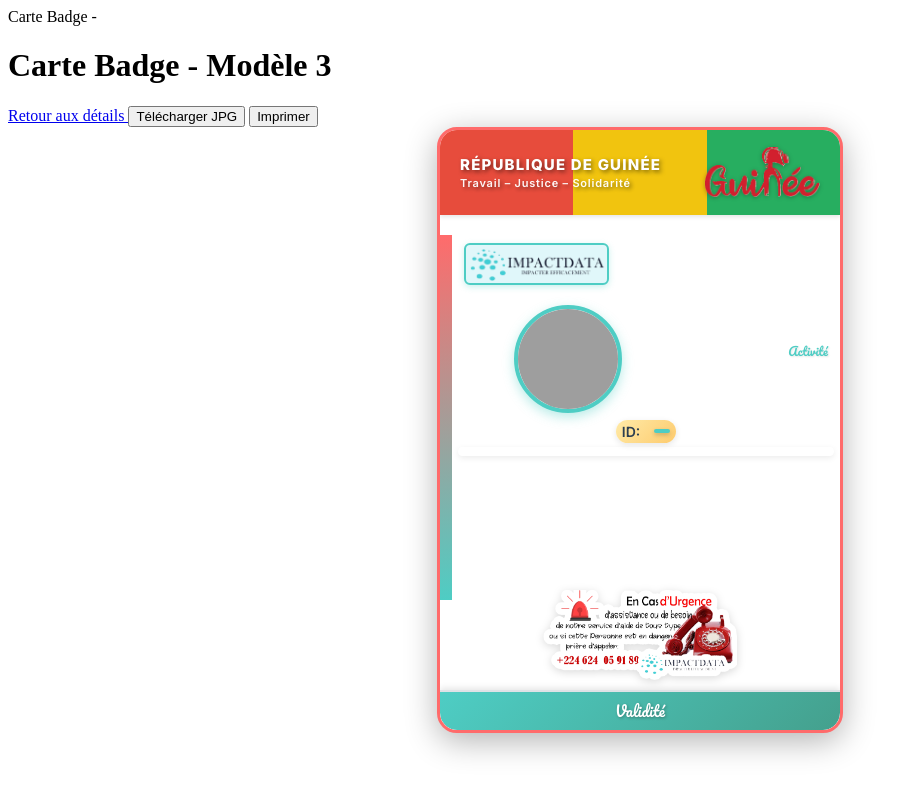
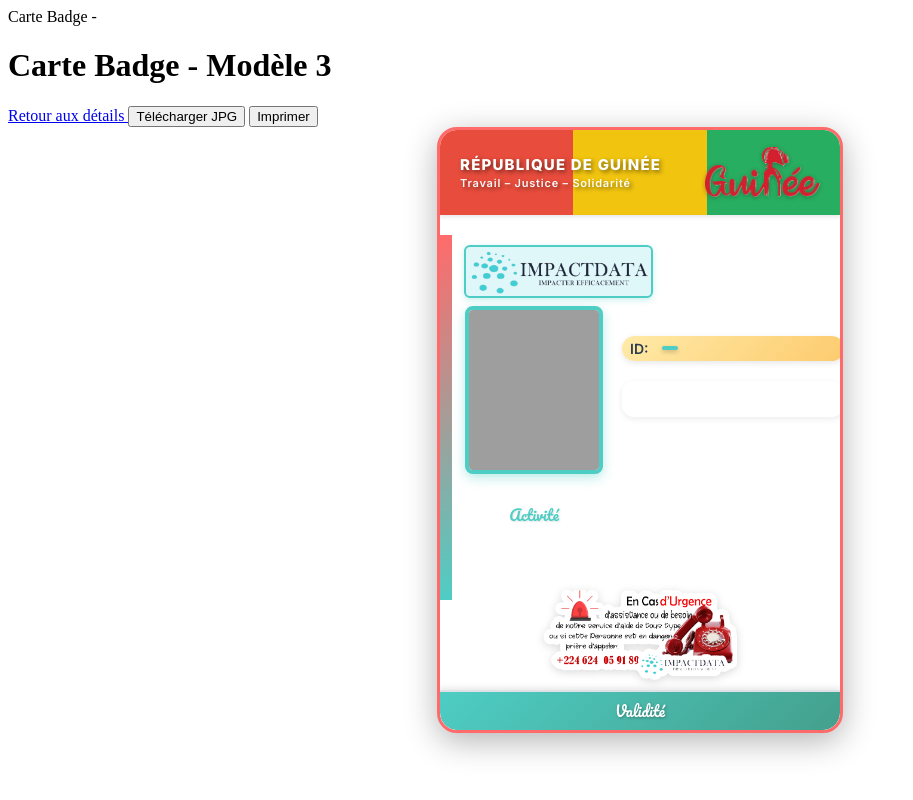
Before and after one commit to bytesecuritas/impactdata, a Django app: template core/templates/core/badges/badge_card_template3.html in a window 1280 px wide. Shown: the whole page, without its empty margins (0-913 px from the left). Run offline with Django 5.2, Linux system fonts and the light colour scheme; the template is opened without the code that fills it, so the values that code supplies are empty; grey boxes are pictures that could not be loaded.

Commit message:
badge recom

```diff
--- a/core/templates/core/badges/badge_card_template3.html
+++ b/core/templates/core/badges/badge_card_template3.html
@@ -122,31 +122,33 @@
     width: 100%;
     display: flex;
     flex-direction: column;
-    padding: 8px 12px;
+    padding: 10px 12px;
     padding-left: 24px;
     min-height: 0;
     flex: 1;
     overflow: hidden;
 }
 
-/* Section supérieure avec logo en haut */
+/* Section supérieure avec logo et organisation horizontalement */
 .badge-top-section {
     display: flex;
     justify-content: flex-start;
-    align-items: flex-start;
-    margin-bottom: 4px;
+    align-items: center;
+    margin-bottom: 8px;
     z-index: 3;
     flex-wrap: nowrap;
+    gap: 12px;
 }
 
 .badge-logo-section {
     display: flex;
-    flex-direction: column;
+    flex-direction: row;
+    align-items: center;
+    gap: 12px;
 }
 
 .badge-logo-babaly {
-    height: 34px;
-    margin-bottom: 3px;
+    height: 45px;
     border: 2px solid #4ecdc4;
     border-radius: 6px;
     padding: 2px;
@@ -154,17 +156,16 @@
     object-fit: contain;
     box-shadow: 0 2px 6px rgba(78, 205, 196, 0.3);
     width: auto;
-    max-width: 160px;
+    flex-shrink: 0;
 }
 
 .badge-job-title {
     color: #ff6b6b;
     font-weight: 800;
-    font-size: 13px;
+    font-size: 15px;
     line-height: 1.2;
-    margin-bottom: 3px;
+    margin: 0;
     text-shadow: 1px 1px 2px rgba(0,0,0,0.1);
-    max-width: 180px;
     word-wrap: break-word;
 }
 
@@ -172,62 +173,43 @@
     color: #4ecdc4;
     font-size: 12px;
     font-weight: 600;
+    margin: 0;
 }
 
-/* Section photo et QR côte à côte */
-.badge-photo-qr-section {
+/* Section principale avec photo/QR à gauche et infos à droite */
+.badge-main-layout {
     display: flex;
-    justify-content: space-between;
+    flex-direction: row;
+    gap: 10px;
+    z-index: 3;
+    flex: 1;
+    min-height: 0;
     align-items: flex-start;
-    margin-bottom: 4px;
-    z-index: 3;
-    gap: 8px;
 }
 
-/* QR Code à droite */
-.badge-qr-section {
+/* Colonne gauche : Photo et QR */
+.badge-left-column {
     display: flex;
     flex-direction: column;
     align-items: center;
-    z-index: 3;
+    gap: 4px;
     flex-shrink: 0;
+    width: 140px;
 }
 
-.badge-qr img {
-    width: 80px;
-    height: 80px;
-    border: 3px solid #ff6b6b;
-    border-radius: 8px;
-    background: white;
-    padding: 2px;
-    box-shadow: 0 3px 8px rgba(255, 107, 107, 0.3);
-}
-
-.badge-apprenti {
-    color: #4ecdc4;
-    font-family: 'Pacifico', cursive;
-    font-size: 12px;
-    margin-top: 4px;
-    text-align: center;
-    text-shadow: 1px 1px 2px rgba(0,0,0,0.1);
-}
-
-/* Photo à gauche */
 .badge-photo-section {
     display: flex;
-    justify-content: flex-start;
+    justify-content: center;
     z-index: 3;
-    flex-shrink: 0;
-    margin-left: 50px;
-    margin-top: 10px;
+    width: 100%;
 }
 
 .badge-photo-cercle {
-    border-radius: 50%;
+    border-radius: 8px;
     border: 4px solid #4ecdc4;
     overflow: hidden;
-    width: 100px;
-    height: 100px;
+    width: 130px;
+    height: 160px;
     position: relative;
     z-index: 3;
     box-shadow: 0 4px 12px rgba(78, 205, 196, 0.4);
@@ -241,39 +223,76 @@
     object-fit: cover;
 }
 
-/* Informations personnelles */
-.badge-info-section {
+/* QR Code en dessous de la photo - remonté */
+.badge-qr-section {
     display: flex;
     flex-direction: column;
     align-items: center;
     z-index: 3;
-    position: relative;
+    width: 100%;
     margin-top: 0;
 }
 
+.badge-qr img {
+    width: 90px;
+    height: 90px;
+    border: 3px solid #ff6b6b;
+    border-radius: 8px;
+    background: white;
+    padding: 2px;
+    box-shadow: 0 3px 8px rgba(255, 107, 107, 0.3);
+}
+
+.badge-apprenti {
+    color: #4ecdc4;
+    font-family: 'Pacifico', cursive;
+    font-size: 15px;
+    margin-top: 2px;
+    text-align: center;
+    text-shadow: 1px 1px 2px rgba(0,0,0,0.1);
+    white-space: nowrap;
+}
+
+/* Colonne droite : Informations personnelles - optimisé pour occuper tout l'espace */
+.badge-info-section {
+    display: flex;
+    flex-direction: column;
+    align-items: flex-start;
+    justify-content: flex-start;
+    z-index: 3;
+    position: relative;
+    flex: 1;
+    padding-left: 8px;
+    width: 100%;
+    min-width: 0;
+}
+
 .badge-nom {
-    font-size: 16px;
+    font-size: 17px;
     font-weight: 800;
     color: #2c3e50;
-    text-align: center;
-    margin-bottom: 3px;
-    line-height: 1.2;
+    text-align: left;
+    margin-top: 15px;
+    margin-bottom: 15px;
+    line-height: 1.3;
     text-shadow: 1px 1px 2px rgba(0,0,0,0.05);
     word-wrap: break-word;
-    padding: 0 5px;
+    padding: 0;
+    width: 100%;
 }
 
 .badge-id-container {
     display: flex;
     align-items: center;
-    justify-content: center;
-    margin-bottom: 3px;
+    justify-content: flex-start;
+    margin-bottom: 10px;
     flex-wrap: wrap;
     background: linear-gradient(135deg, #ffeaa7 0%, #fdcb6e 100%);
-    padding: 3px 6px;
+    padding: 4px 8px;
     border-radius: 20px;
     box-shadow: 0 2px 6px rgba(0,0,0,0.1);
     gap: 2px;
+    width: 100%;
 }
 
 .badge-id-label {
@@ -312,29 +331,31 @@
 .badge-contact {
     display: flex;
     flex-direction: column;
-    align-items: center;
-    gap: 1px;
-    margin-top: 1px;
-    padding: 4px 6px;
+    align-items: flex-start;
+    gap: 4px;
+    margin-top: 10px;
+    padding: 6px 8px;
     border-radius: 12px;
     width: 100%;
     box-shadow: 0 2px 6px rgba(0,0,0,0.08);
 }
 
 .badge-tel {
-    font-size: 14px;
+    font-size: 15px;
     font-weight: 600;
     color: #2c3e50;
-    margin: 0;
+    margin-bottom: 10px;
+    width: 100%;
 }
 
 .badge-lieu {
-    font-size: 14px;
+    font-size: 15px;
     font-weight: 700;
     color: #ff6b6b;
     text-transform: uppercase;
     letter-spacing: 0.5px;
-    margin: 0;
+    margin-bottom: 10px;
+    width: 100%;
 }
 
 /* Image urgence */
@@ -425,19 +446,23 @@
 
     <div class="badge-main">
       <div class="badge-main-content">
-        <!-- Section supérieure avec logo -->
+        <!-- Section supérieure avec logo et organisation horizontalement -->
         <div class="badge-top-section">
           <div class="badge-logo-section">
             <img src="{% static 'images/impactdata.png' %}" class="badge-logo-babaly" alt="Impact Data">
+            <div>
               <div class="badge-job-title">{{ badge.adherent.organisation.name|upper }}</div>
               {% if badge.adherent.organisation.name|upper == "MÉCANIQUE" %}
                 <div class="badge-job-subtitle">(TRICYCLE)</div>
               {% endif %}
             </div>
           </div>
+        </div>
 
-        <!-- Photo et QR côte à côte -->
-        <div class="badge-photo-qr-section">
+        <!-- Layout principal : Photo/QR à gauche, Infos à droite -->
+        <div class="badge-main-layout">
+          <!-- Colonne gauche : Photo et QR -->
+          <div class="badge-left-column">
             <div class="badge-photo-section">
               <div class="badge-photo-cercle">
                 {% if badge.adherent.profile_picture %}
@@ -458,7 +483,7 @@
             </div>
           </div>
 
-        <!-- Informations personnelles -->
+          <!-- Colonne droite : Informations personnelles -->
           <div class="badge-info-section">
             <div class="badge-nom">{{ badge.adherent.full_name }}</div>
 
@@ -473,6 +498,7 @@
             <div class="badge-contact">
               <span class="badge-tel">{{ badge.adherent.phone1 }}</span>
               <span class="badge-lieu">{{ badge.adherent.commune|upper }}</span>
+            </div>
           </div>
         </div>
       </div>
```
Also changed, not shown: core/templates/core/badges/badge_card_template2.html (+93 -71 lines). Lines whose indentation alone changed are shown as unchanged.
